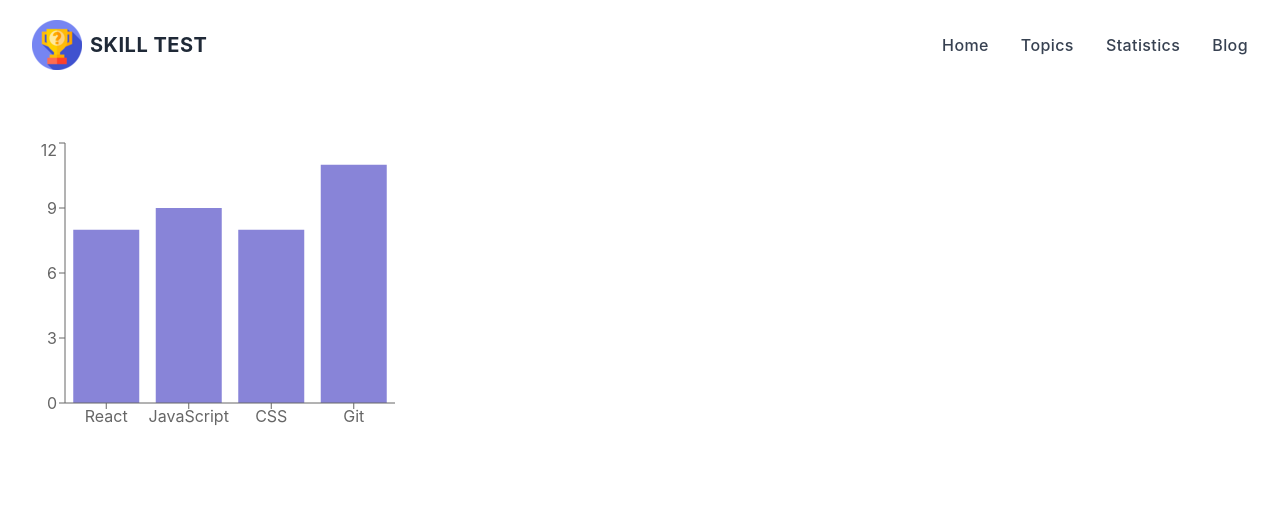
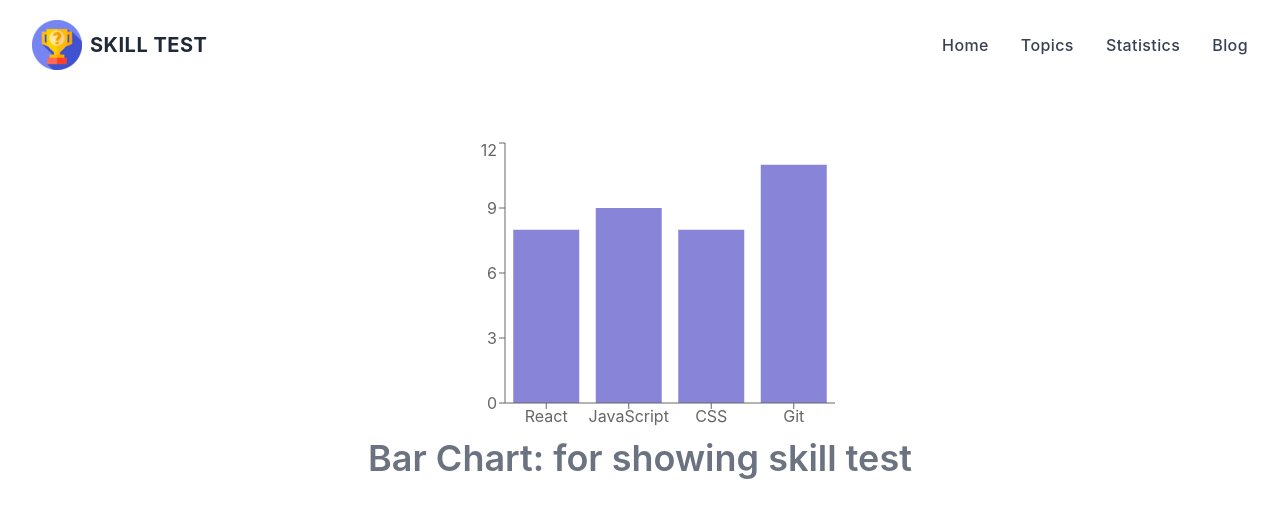
Before and after one commit to Ashraf59/skill-test, a React (Create React App) app: page /statistics in a window 1280 px wide. Shown: the top 518 px of the page. Built offline with nearby package versions, Linux system fonts and the light colour scheme.

Commit message:
Write documentation on README file

```diff
--- a/src/Utilities/routes.js
+++ b/src/Utilities/routes.js
@@ -32,7 +32,7 @@ const router = createBrowserRouter([
           },
           {
               path: '/topics',
-              element: <Topics></Topics>
+              element: <Topics></Topics>,
 
             },
 
--- a/src/components/Quiz.js
+++ b/src/components/Quiz.js
@@ -4,10 +4,12 @@ import Topics from './Topics';
 
 const Quiz = () => {
     const quizes = useLoaderData()
-    console.log(quizes.data.questions)
+    // console.log(quizes.data.questions)
 
     return (
         <div className='px-4 py-16 mx-auto max-w-sm md:max-w-full lg:max-w-screen-xl md:px-24 lg:px-8 lg:py-20'>
+
+            <h2 className="text-2xl font-semibold sm:text-4xl text-center text-gray-500 mb-8">Start Your Skill Test</h2>
 
         <div className='bg-gray-100'>
 
--- a/src/components/Statistics.js
+++ b/src/components/Statistics.js
@@ -17,13 +17,14 @@ const Statistics = () => {
                 }
         ];
     return (
-        <div className='mt-12'>
+        <div className='mt-12 container flex flex-col items-center justify-center'>
             <BarChart width={400} height={300} data={data}>
                 <Bar dataKey="total" fill="#8884d8" />
                 <XAxis dataKey="name" />
                 <YAxis />
                 <Tooltip />
             </BarChart>
+            <h2 className='text-2xl font-semibold sm:text-4xl text-center text-gray-500 mb-8'>Bar Chart: for showing skill test</h2>
         </div>
     );
 };
--- a/src/components/Topics.js
+++ b/src/components/Topics.js
@@ -7,7 +7,7 @@ import { EyeSlashIcon } from '@heroicons/react/24/solid';
 
 const Topics = ({quiz}) => {
     // const quizes = useLoaderData()
-    // console.log(quiz)
+    console.log(quiz)
     const {id, options, correctAnswer, question } = quiz;
 
     const handleAnswer = (option) =>{
@@ -31,9 +31,10 @@ const Topics = ({quiz}) => {
         <p><span onClick={() => handleIcon(id)}><EyeSlashIcon className="h-6 w-6 text-blue-500"/></span></p>
         <div className='m-auto'>
             {
-                options.map(option => <Option
+                options.map((option, idx) => <Option
                 option = {option}
                 handleAnswer = {handleAnswer}
+                key = {idx}
                 ></Option>)
             }
         </div>
```
Also changed, not shown: 1 other file (tests, documents, lock files or other folders).
